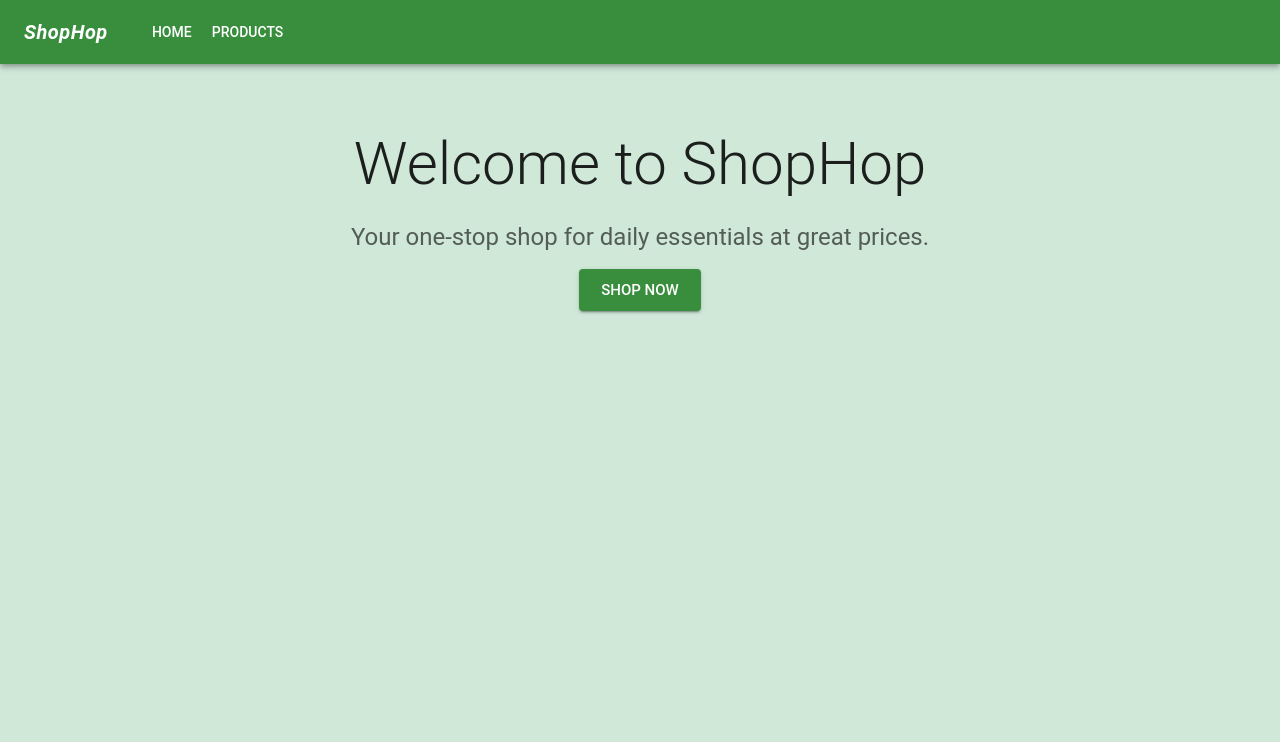
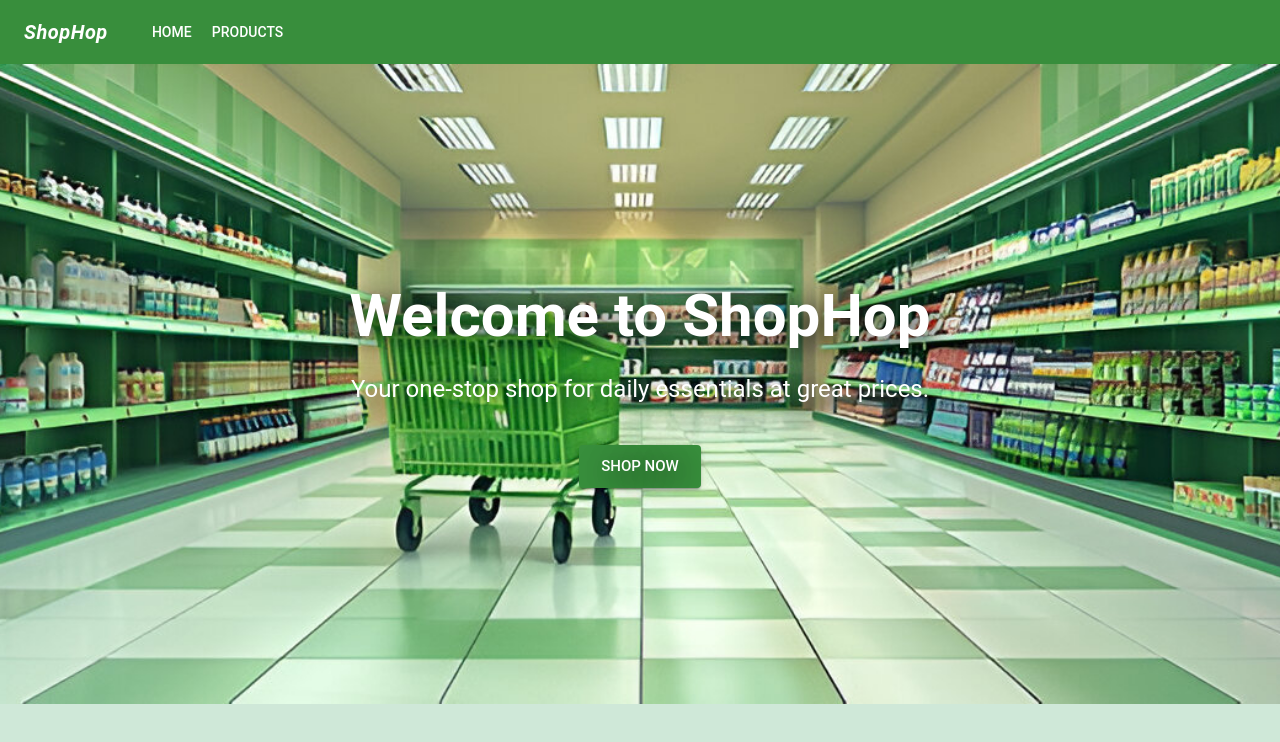
Before and after one commit to Ashraf-Sharaf/ShopHop, a React (Create React App) app in the folder frontend/: page / in a window 1280 px wide. Shown: the top 742 px of the page. Built offline with nearby package versions, Linux system fonts and the light colour scheme; some icons are missing.

Commit message:
frontend- adding hero section background

```diff
--- a/frontend/package.json
+++ b/frontend/package.json
@@ -11,6 +11,7 @@
     "@testing-library/jest-dom": "^6.6.3",
     "@testing-library/react": "^16.3.0",
     "@testing-library/user-event": "^13.5.0",
+    "framer-motion": "^12.23.3",
     "react": "^19.1.0",
     "react-dom": "^19.1.0",
     "react-router-dom": "^7.6.3",
--- a/frontend/src/pages/Home.jsx
+++ b/frontend/src/pages/Home.jsx
@@ -1,19 +1,67 @@
-import { Container, Typography, Button, Box } from "@mui/material";
+import { Box, Button, Container, Typography, useTheme } from "@mui/material";
+import { motion } from "framer-motion";
+import HeroImage from "../assets/HeroBackground.jpg";
 
 export default function Home() {
+  const theme = useTheme();
   return (
-    <Container maxWidth="lg" sx={{ py: 8 }}>
-      <Box textAlign="center">
-        <Typography variant="h2" gutterBottom>
+    <Box
+      sx={{
+        backgroundImage: `url(${HeroImage})`,
+        backgroundSize: "cover",
+        backgroundPosition: "center",
+        backgroundRepeat: "no-repeat",
+        minHeight: "80vh",
+        display: "flex",
+        alignItems: "center",
+        justifyContent: "center",
+        textAlign: "center",
+        px: 2,
+        color: "white",
+        textShadow: "6px 6px 30px rgba(0, 0, 0, 1)",
+      }}
+    >
+      <Container maxWidth="md">
+        <motion.div
+          initial={{ opacity: 0, y: 40 }}
+          animate={{ opacity: 1, y: 0 }}
+          transition={{ duration: 1 }}
+        >
+          <Typography
+            variant="h2"
+            component="h1"
+            gutterBottom
+            sx={{ fontWeight: "bold" }}
+          >
             Welcome to ShopHop
           </Typography>
-        <Typography variant="h5" color="text.secondary" paragraph>
+        </motion.div>
+
+        <motion.div
+          initial={{ opacity: 0, y: 40 }}
+          animate={{ opacity: 1, y: 0 }}
+          transition={{ duration: 1.2, delay: 0.2 }}
+        >
+          <Typography variant="h5" paragraph>
             Your one-stop shop for daily essentials at great prices.
           </Typography>
-        <Button variant="contained" size="large" href="/products">
+        </motion.div>
+
+        <motion.div
+          initial={{ opacity: 0, scale: 0.9 }}
+          animate={{ opacity: 1, scale: 1 }}
+          transition={{ duration: 1.2, delay: 0.4 }}
+        >
+          <Button
+            variant="contained"
+            size="large"
+            href="/products"
+            sx={{ mt: 3 }}
+          >
             Shop Now
           </Button>
+        </motion.div>
+      </Container>
     </Box>
-    </Container>
   );
 }
```
Also changed, not shown: frontend/src/assets/HeroBackground.jpg (added), 1 other file (tests, documents, lock files or other folders). Lines whose indentation alone changed are shown as unchanged.
